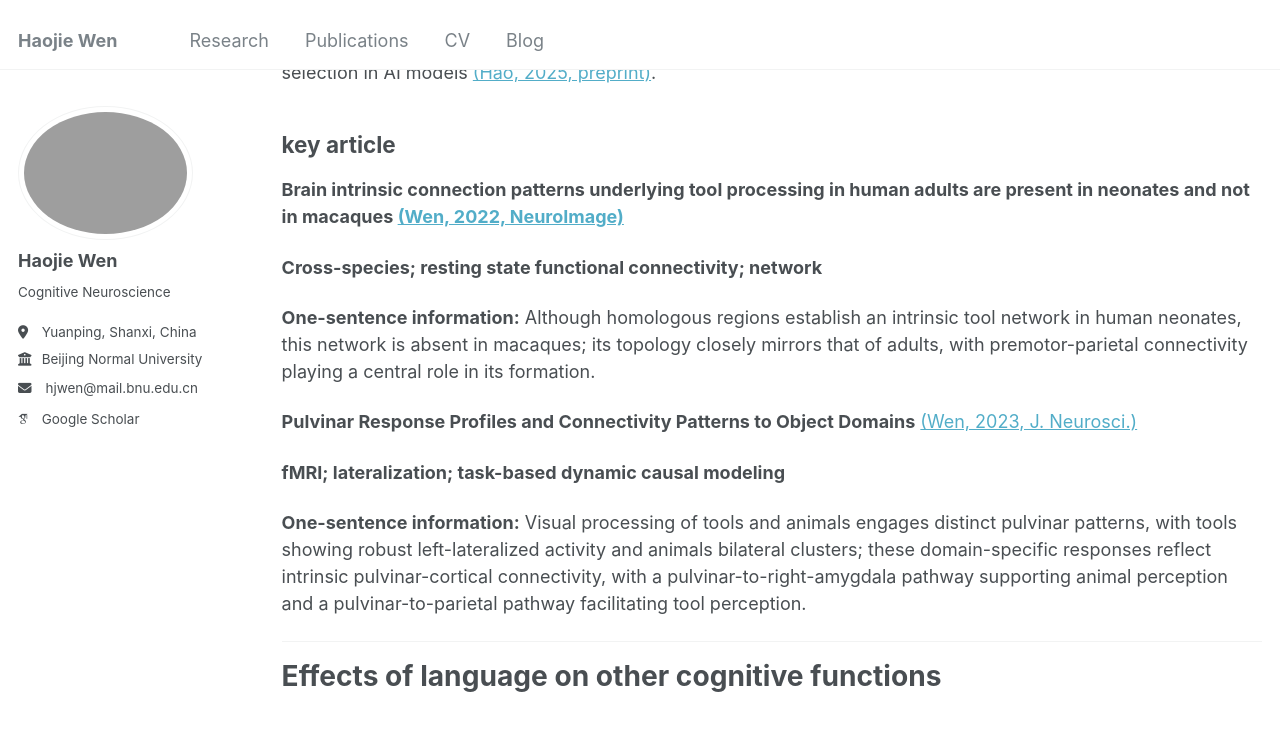
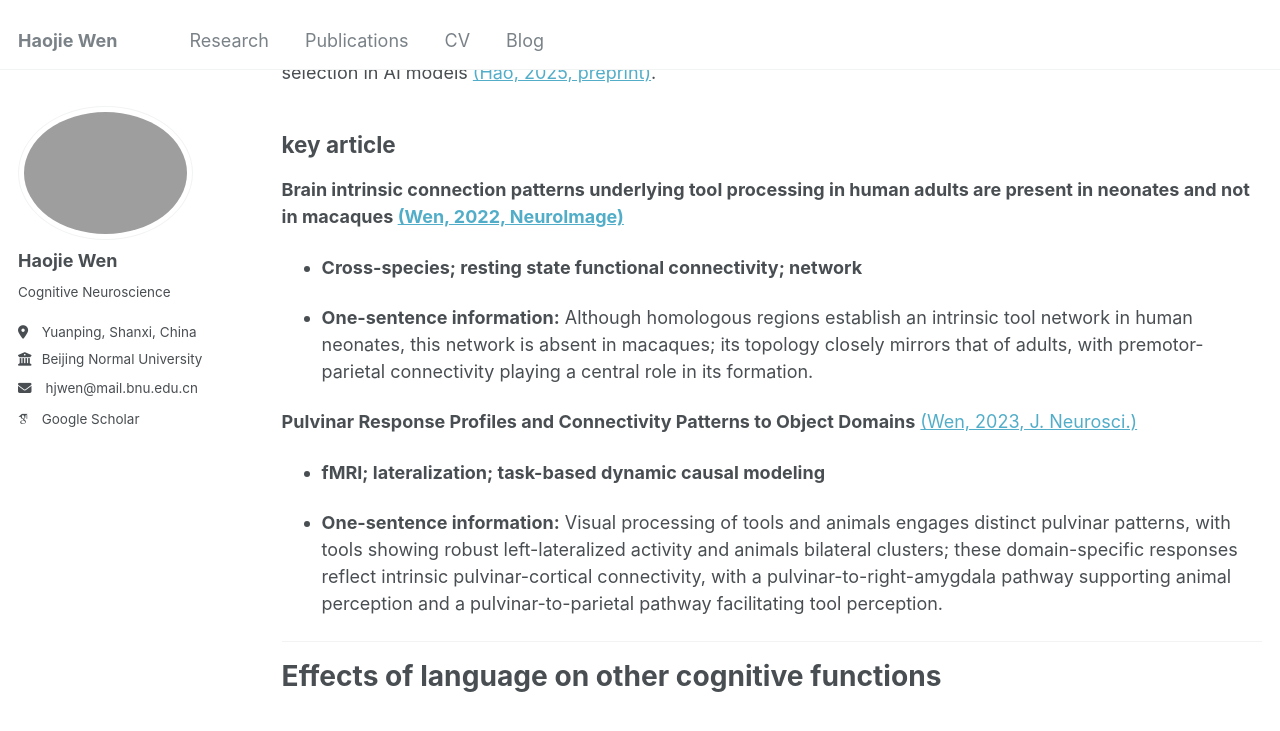
Before and after one commit to happyhaojie/happyhaojie.github.io, a Jekyll site: the page built from _pages/research.md, in a window 1280 px wide and 900 px high, scrolled down 411 px. Shown: the top 731 px of the window. Built offline with Jekyll 4.4.1, drawn with Linux system fonts in a browser that asks for light colours; some web fonts are replaced.

```diff
--- a/_pages/research.md
+++ b/_pages/research.md
@@ -14,16 +14,16 @@ Tool use is a fundamental human cognitive ability and a key distinction between
 ## key article
 **Brain intrinsic connection patterns underlying tool processing in human adults are present in neonates and not in macaques [(Wen, 2022, NeuroImage)](/files/Wen_2022_NeuroImage.pdf)**
 
-**Cross-species; resting state functional connectivity; network**
+- **Cross-species; resting state functional connectivity; network**
 
-**One-sentence information:** Although homologous regions establish an intrinsic tool network in human neonates, this network is absent in macaques; its topology closely mirrors that of adults, with premotor-parietal connectivity playing a central role in its formation.
+- **One-sentence information:** Although homologous regions establish an intrinsic tool network in human neonates, this network is absent in macaques; its topology closely mirrors that of adults, with premotor-parietal connectivity playing a central role in its formation.
 
 
 **Pulvinar Response Profiles and Connectivity Patterns to Object Domains** [(Wen, 2023, J. Neurosci.)](/files/Wen_2023_JN)
 
-**fMRI; lateralization; task-based dynamic causal modeling**
+- **fMRI; lateralization; task-based dynamic causal modeling**
 
-**One-sentence information:** Visual processing of tools and animals engages distinct pulvinar patterns, with tools showing robust left-lateralized activity and animals bilateral clusters; these domain-specific responses reflect intrinsic pulvinar-cortical connectivity, with a pulvinar-to-right-amygdala pathway supporting animal perception and a pulvinar-to-parietal pathway facilitating tool perception.
+- **One-sentence information:** Visual processing of tools and animals engages distinct pulvinar patterns, with tools showing robust left-lateralized activity and animals bilateral clusters; these domain-specific responses reflect intrinsic pulvinar-cortical connectivity, with a pulvinar-to-right-amygdala pathway supporting animal perception and a pulvinar-to-parietal pathway facilitating tool perception.
 
 ---
 # Effects of language on other cognitive functions
```
